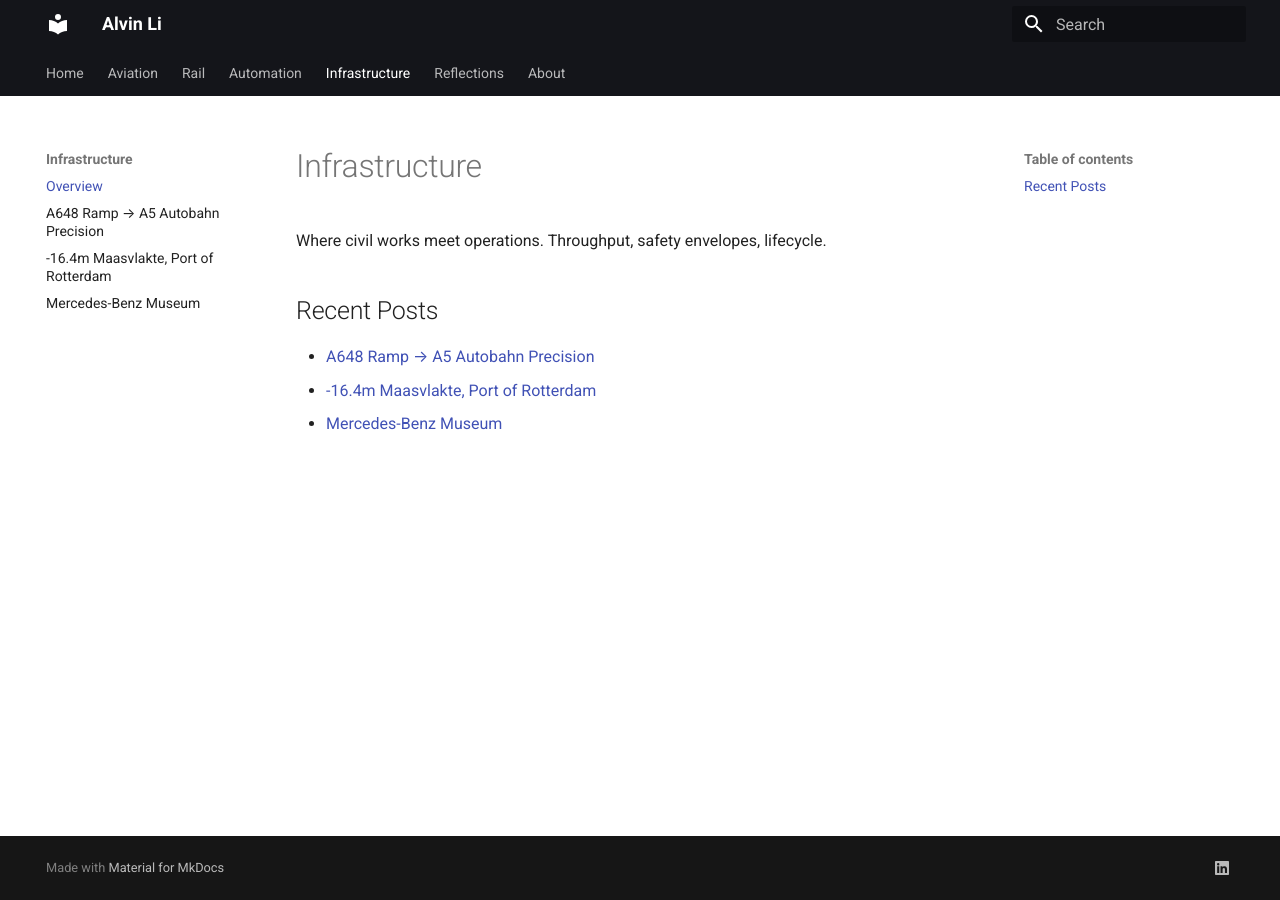
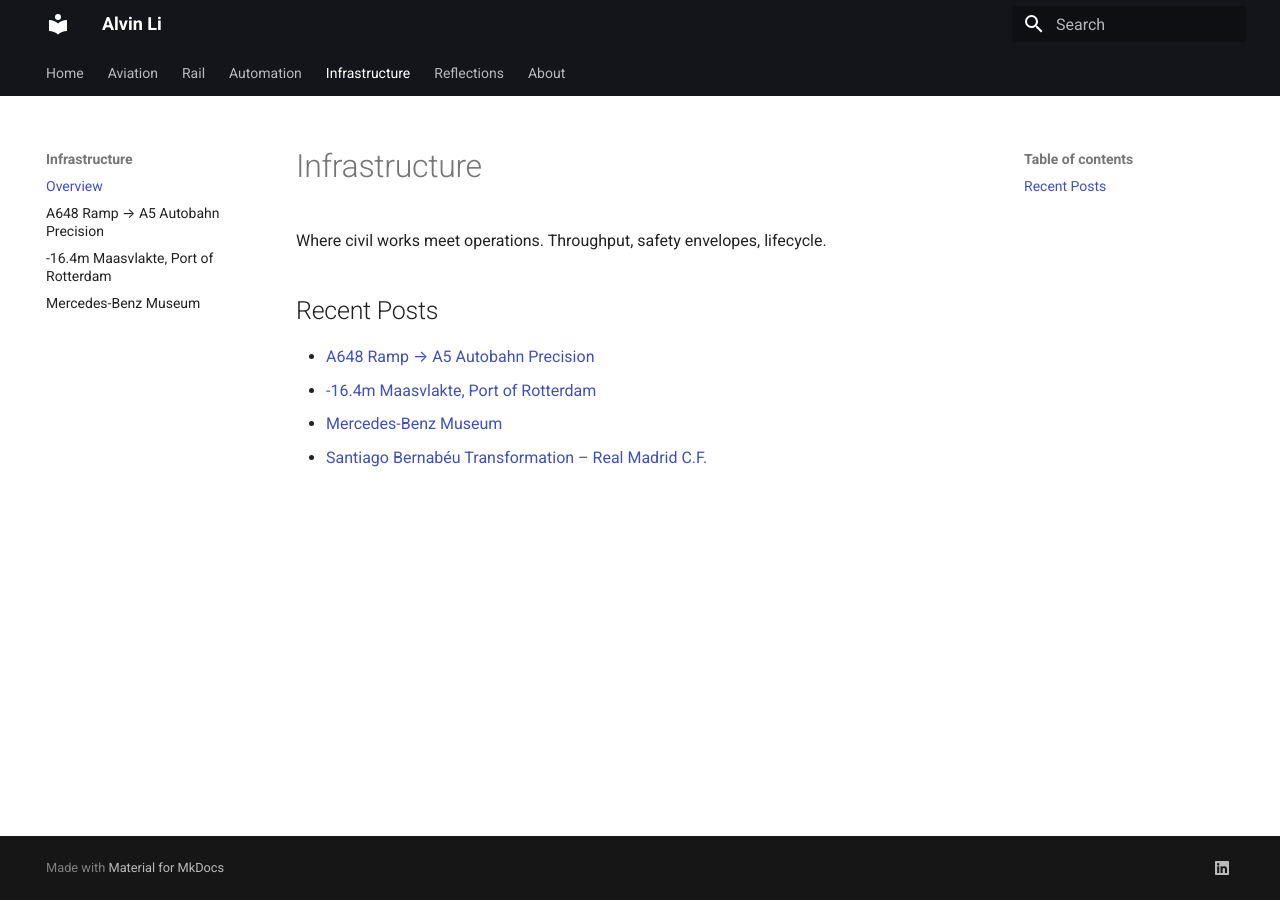
Before and after one commit to alvvvli/alvin-site, an MkDocs documentation site: the page built from docs/infrastructure/index.md, in a window 1280 px wide. Built offline with MkDocs 1.6.1 and Material for MkDocs 9.7.7, drawn with Linux system fonts in a browser that asks for light colours.

Commit message:
Update index.md

```diff
--- a/docs/infrastructure/index.md
+++ b/docs/infrastructure/index.md
@@ -6,3 +6,4 @@
 - [A648 Ramp → A5 Autobahn Precision](a5.md)
 - [-16.4m Maasvlakte, Port of Rotterdam](por.md)
 - [Mercedes-Benz Museum](benz.md)
+- [Santiago Bernabéu Transformation – Real Madrid C.F.](realmadrid.md)
```
